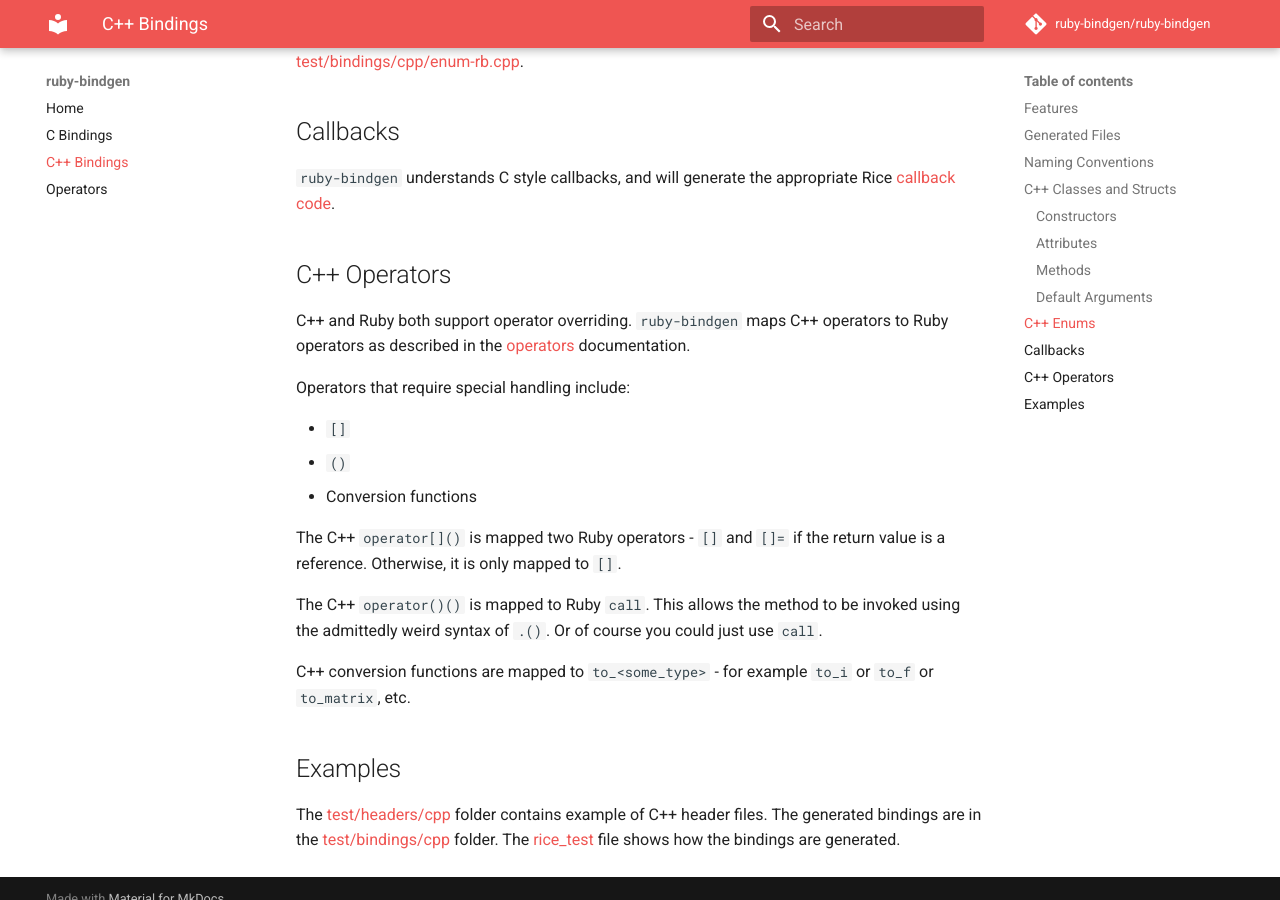
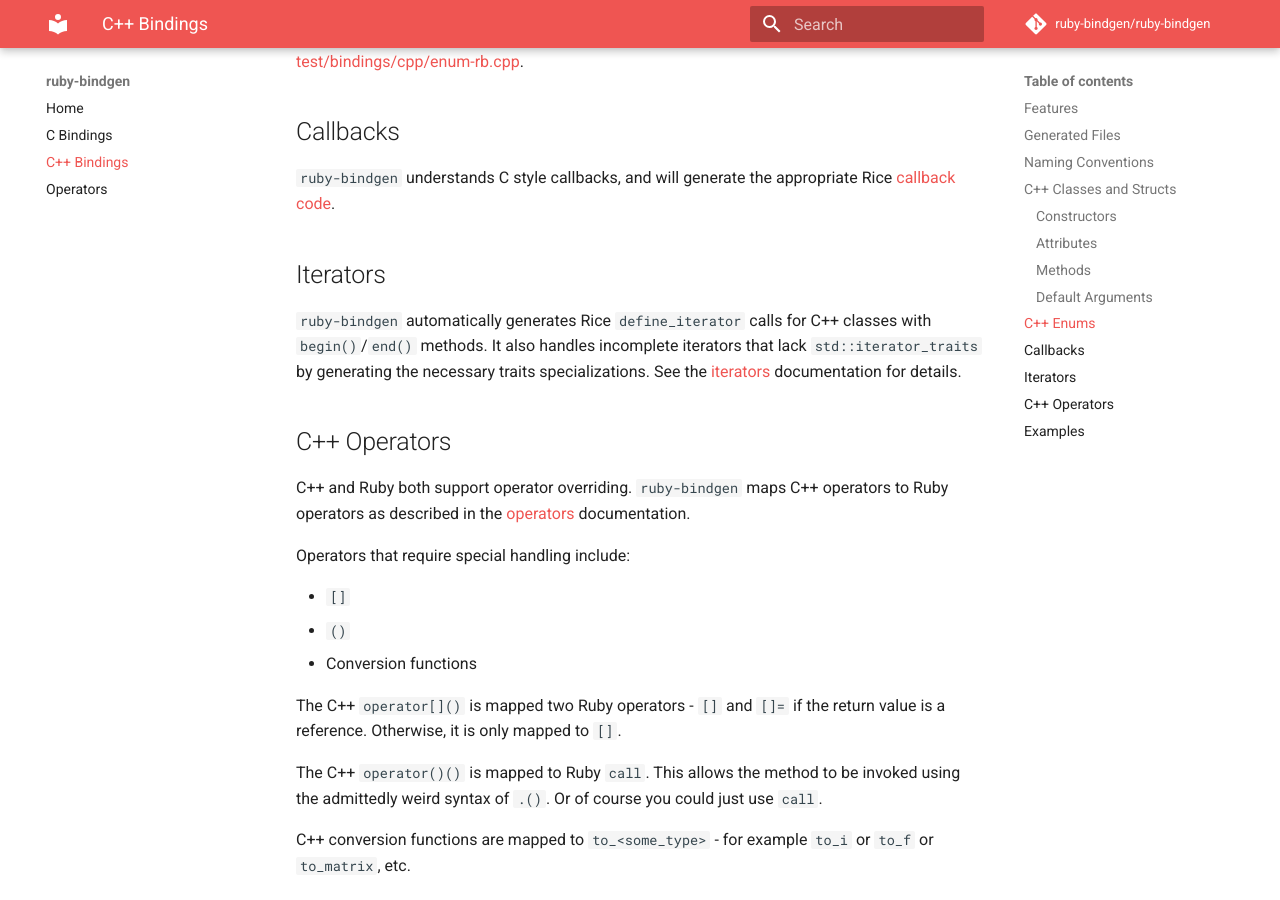
Before and after one commit to ruby-rice/ruby-bindgen, an MkDocs documentation site: the page built from docs/cpp_bindings.md, in a window 1280 px wide and 900 px high, scrolled down 3488 px. Built offline with MkDocs 1.6.1 and Material for MkDocs 9.7.7, drawn with Linux system fonts in a browser that asks for light colours; comment, search, counter and statistics services are not loaded.

Commit message:
Iterator documentation.

```diff
--- a/docs/cpp_bindings.md
+++ b/docs/cpp_bindings.md
@@ -99,6 +99,9 @@
 ## Callbacks
 `ruby-bindgen` understands C style callbacks, and will generate the appropriate Rice [callback code](https://ruby-rice.github.io/4.x/bindings/callbacks.html).
 
+## Iterators
+`ruby-bindgen` automatically generates Rice `define_iterator` calls for C++ classes with `begin()`/`end()` methods. It also handles incomplete iterators that lack `std::iterator_traits` by generating the necessary traits specializations. See the [iterators](iterators.md) documentation for details.
+
 ## C++ Operators
 C++ and Ruby both support operator overriding. `ruby-bindgen` maps C++ operators to Ruby operators as described in the [operators](operators.md) documentation.
 
```
